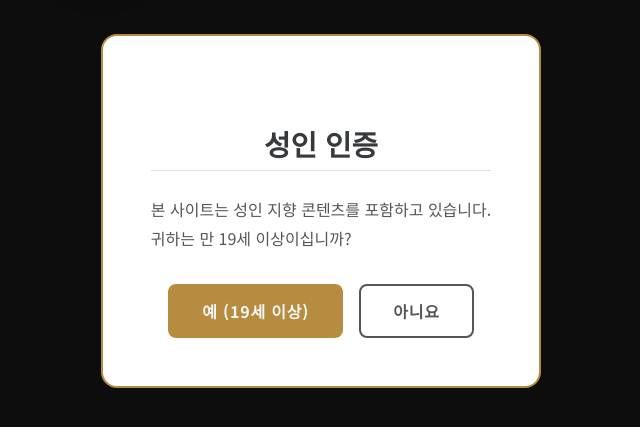
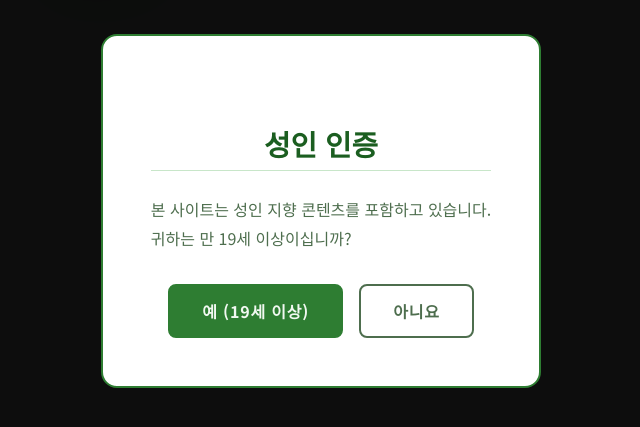
Before and after one commit to smallsm1245-cyber/SML, a website: page index.html in a window 1280 px wide. Shown: the part 189-616 px from the top of the page, without its empty margins (319-959 px from the left). Drawn offline with nearby package versions, Linux system fonts and the light colour scheme; some packages are replaced by stand-ins of ours; a script that the page names is missing.

Commit message:
Add files via upload

```diff
--- a/css/admin-dashboard.css
+++ b/css/admin-dashboard.css
@@ -6,24 +6,31 @@
    ROOT VARIABLES
    ═══════════════════════════════════════════════════ */
 :root {
-    --admin-bg: #0F0F0E;
-    --admin-panel: #1A1A18;
-    --admin-card: rgba(25, 25, 23, 0.9);
-    --admin-border: rgba(206, 177, 128, 0.2);
-    --admin-primary: #CEB180;
-    --admin-text: #E8E6E3;
-    --admin-text-dim: #A89F91;
-    --admin-success: #4CAF50;
-    --admin-warning: #FF9800;
-    --admin-danger: #F44336;
-    --admin-hover: rgba(206, 177, 128, 0.1);
+    --admin-bg: #F0F4F0;
+    --admin-panel: #FFFFFF;
+    --admin-card: rgba(255, 255, 255, 0.9);
+    --admin-border: rgba(46, 125, 50, 0.15);
+    --admin-primary: #2E7D32;
+    /* Deep Fresh Green */
+    --admin-primary-light: #A5D6A7;
+    --admin-text: #1B5E20;
+    --admin-text-dim: #66BB6A;
+    --admin-success: #43A047;
+    --admin-warning: #FFB300;
+    --admin-danger: #E53935;
+    --admin-hover: rgba(46, 125, 50, 0.08);
 }
 
-/* Dark Mode */
+/* Dark Mode - Forest Greenery */
 body.dark-theme {
-    --admin-bg: #0A0D12;
-    --admin-panel: #0F1419;
-    --admin-card: rgba(15, 20, 28, 0.95);
+    --admin-bg: #0A140A;
+    --admin-panel: #121B12;
+    --admin-card: rgba(22, 33, 22, 0.95);
+    --admin-border: rgba(165, 214, 167, 0.15);
+    --admin-primary: #81C784;
+    --admin-text: #E8F5E9;
+    --admin-text-dim: #A5D6A7;
+    --admin-hover: rgba(129, 199, 132, 0.12);
 }
 
 /* ═══════════════════════════════════════════════════
--- a/css/style.css
+++ b/css/style.css
@@ -8,50 +8,39 @@
    0. ROOT VARIABLES - 색상 중앙 제어
    ═══════════════════════════════════════════════════ */
 :root {
-    /* Color Palette - High Contrast Optimized */
-    --primary-brass: #B68D40;
-    /* Darker for better contrast on light */
-    --bg-deep: #F5F6F7;
-    /* Light gray background (Wiki style) */
+    /* Color Palette - Greenery Optimized */
+    --primary-brass: #2E7D32;
+    --bg-deep: #F1F8F1;
     --bg-panel: #FFFFFF;
-    --text-primary: #373A3C;
-    /* Dark gray for text */
-    --text-secondary: #555555;
-    --accent-amber: #D9534F;
-    /* Point color */
-    --glass-border: #DDDDDD;
-    --link-color: #0275d8;
+    --text-primary: #1B5E20;
+    --text-secondary: #4E6E4E;
+    --accent-amber: #FBC02D;
+    --glass-border: #C8E6C9;
+    --link-color: #388E3C;
 
     /* Typography */
     --font-serif: 'Noto Serif KR', serif;
-    /* Keep headers serif if desired, or switch */
     --font-body: 'Noto Sans KR', sans-serif;
-    /* Readable body font */
     --font-mono: 'Courier Prime', monospace;
 
     /* Spacing */
     --sidebar-width: 250px;
     --content-max: 1400px;
-    /* Wider layout */
 
     /* Effects */
     --shadow-card: 0 1px 3px rgba(0, 0, 0, 0.12), 0 1px 2px rgba(0, 0, 0, 0.24);
 }
 
-/* Night Library Mode */
-/* Night Library Mode - High Contrast & Depth */
+/* Night Library Mode - Forest Greenery */
 body.night-mode {
-    --bg-deep: #000000;
-    /* Pure Black Background */
-    --bg-panel: #1A1A1A;
-    /* Dark Gray Panel for Depth */
-    --text-primary: #E0E0E0;
-    --text-secondary: #888888;
-    --glass-border: #333333;
-    --link-color: #5AA9FA;
-    --primary-brass: #D4A574;
+    --bg-deep: #050F05;
+    --bg-panel: #0E1A0E;
+    --text-primary: #E8F5E9;
+    --text-secondary: #A5D6A7;
+    --glass-border: #1B2E1B;
+    --link-color: #81C784;
+    --primary-brass: #66BB6A;
     --shadow-card: 0 4px 20px rgba(0, 0, 0, 0.5);
-    /* Deep shadow */
 }
 
 /* ═══════════════════════════════════════════════════
--- a/js/admin-dashboard.js
+++ b/js/admin-dashboard.js
@@ -499,7 +499,7 @@ function renderPagination(totalCount) {
     container.innerHTML = html;
 }
 
-window.changePage = function(page) {
+window.changePage = function (page) {
     postCurrentPage = page;
     loadPosts();
     // Scroll to top of section
@@ -1301,7 +1301,7 @@ function toggleTheme() {
     localStorage.setItem('admin_theme', isDark ? 'dark' : 'light');
 
     const icon = document.querySelector('#themeToggle .icon');
-    icon.textContent = isDark ? '☀️' : '🌙';
+    icon.textContent = isDark ? '🌿' : '🌙';
 }
 
 function togglePreviewTheme() {
@@ -1566,7 +1566,7 @@ document.addEventListener('DOMContentLoaded', async () => {
     const savedTheme = localStorage.getItem('admin_theme');
     if (savedTheme === 'dark') {
         document.body.classList.add('dark-theme');
-        document.querySelector('#themeToggle .icon').textContent = '☀️';
+        document.querySelector('#themeToggle .icon').textContent = '🌿';
     }
 
     // Unsaved changes warning
--- a/js/main.js
+++ b/js/main.js
@@ -550,7 +550,7 @@
 
         if (isNightMode) {
             document.body.classList.add('night-mode');
-            modeToggle.innerHTML = '<span>☀️</span><span>Day Mode</span>';
+            modeToggle.innerHTML = '<span>🌿</span><span>Green Library</span>';
         }
 
         modeToggle.addEventListener('click', () => {
@@ -558,7 +558,7 @@
             localStorage.setItem(NIGHT_MODE_KEY, nightMode);
 
             if (nightMode) {
-                modeToggle.innerHTML = '<span>☀️</span><span>Day Mode</span>';
+                modeToggle.innerHTML = '<span>🌿</span><span>Green Library</span>';
             } else {
                 modeToggle.innerHTML = '<span>🌙</span><span>Night Library</span>';
             }
```
